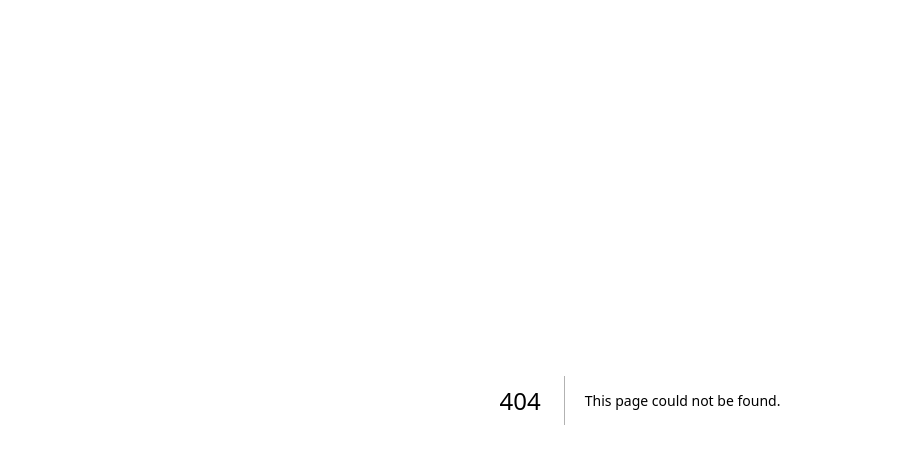
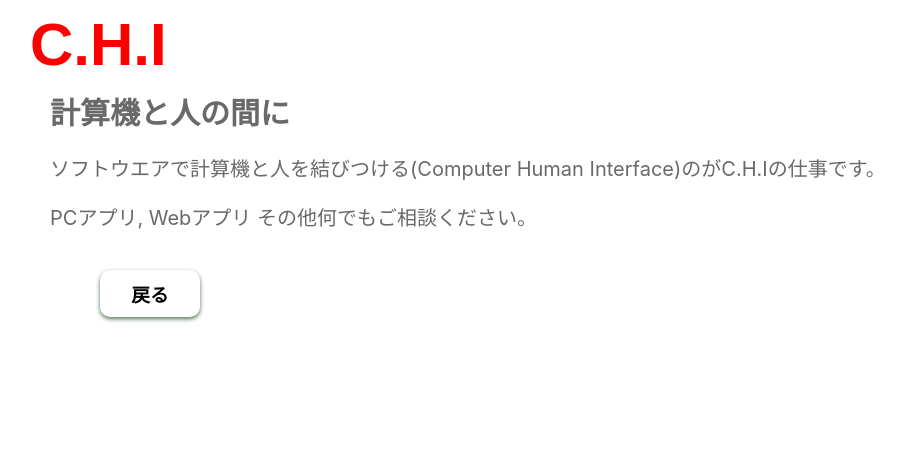
Before and after one commit to YasuharaChiharu/chi-haru-com-menu, a Next.js app: page /top in a window 1280 px wide. Before the commit this address had no page. Shown: the top 464 px of the page, without its empty margins (0-904 px from the left). Built offline with nearby package versions, Linux system fonts and the light colour scheme.

Commit message:
リンク移動機能追加

```diff
--- /dev/null
+++ b/src/pages/top.tsx
@@ -0,0 +1,27 @@
+import Head from "next/head"
+import Link from "next/link"
+
+const Top = () => {
+    return (
+      <div>
+        <Head>
+          <title>C.H.I - 計算機と人の間に</title>
+          <meta name='description' content='C.H.I WebPage' />
+          <link rel='icon' href='/chi.png' />
+        </Head>
+        <h1> C.H.I </h1>
+        <h2>計算機と人の間に</h2>
+        <div className='main'>
+          <p>
+            ソフトウエアで計算機と人を結びつける(Computer Human
+            Interface)のがC.H.Iの仕事です。
+          </p>
+          <p>PCアプリ, Webアプリ その他何でもご相談ください。</p>
+        </div>
+        <Link href='/' replace>
+          <h3 className='BackLink'>戻る</h3>
+        </Link>
+      </div>
+    )
+}
+export default Top
--- a/src/styles/globals.css
+++ b/src/styles/globals.css
@@ -14,3 +14,41 @@ a {
 * {
   box-sizing: border-box;
 }
+
+H1{
+  color: red;
+  font-size: 60px;
+  font-family:Arial, Helvetica, sans-serif;
+  margin: 10px 0px 10px 30px;
+}
+
+H2{
+  color:dimgrey;
+  font-size: 30px;
+  font-family: Verdana, Geneva, Tahoma, sans-serif;
+  margin: 10px 0px 10px 50px;
+}
+.main{
+  color: dimgray;
+  font-size: 20px;
+  margin: 10px 0px 10px 50px;
+}
+
+.BackLink{
+  width: 100px;
+  display: inline-block;
+  padding: 10px 16px;
+  text-decoration: none;
+  border: 1px;
+  border-radius: 10%;
+  background:#fff;
+  color: black;
+  box-shadow: 0px 2px 4px #575;
+  transition: box-shadow .3s;
+  margin-left: 100px;
+  border-radius: 10px;
+  text-align: center;
+}
+.BackLink:hover{
+  box-shadow: 0px 4px 8px #575;
+}
```
Also changed, not shown: src/components/Frame.tsx (+6 -5 lines), src/components/Frames.tsx (+21 -12 lines), src/components/MenuGallary.tsx (+34 -14 lines), src/pages/contact.tsx (added, +8 -0 lines), src/pages/item/[name].tsx (added, +21 -0 lines), src/pages/work.tsx (added, +9 -0 lines), 2 other files (tests, documents, lock files or other folders).
